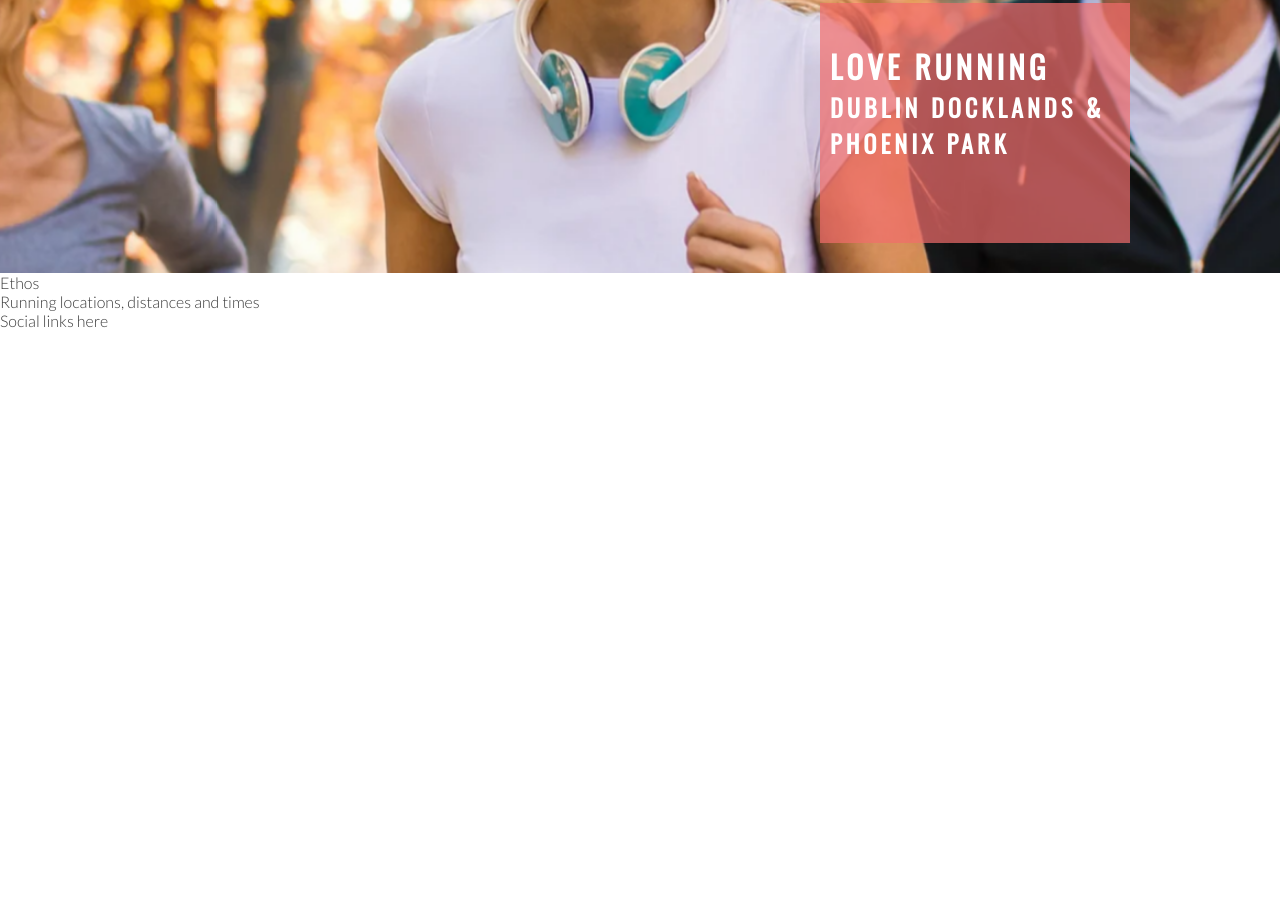
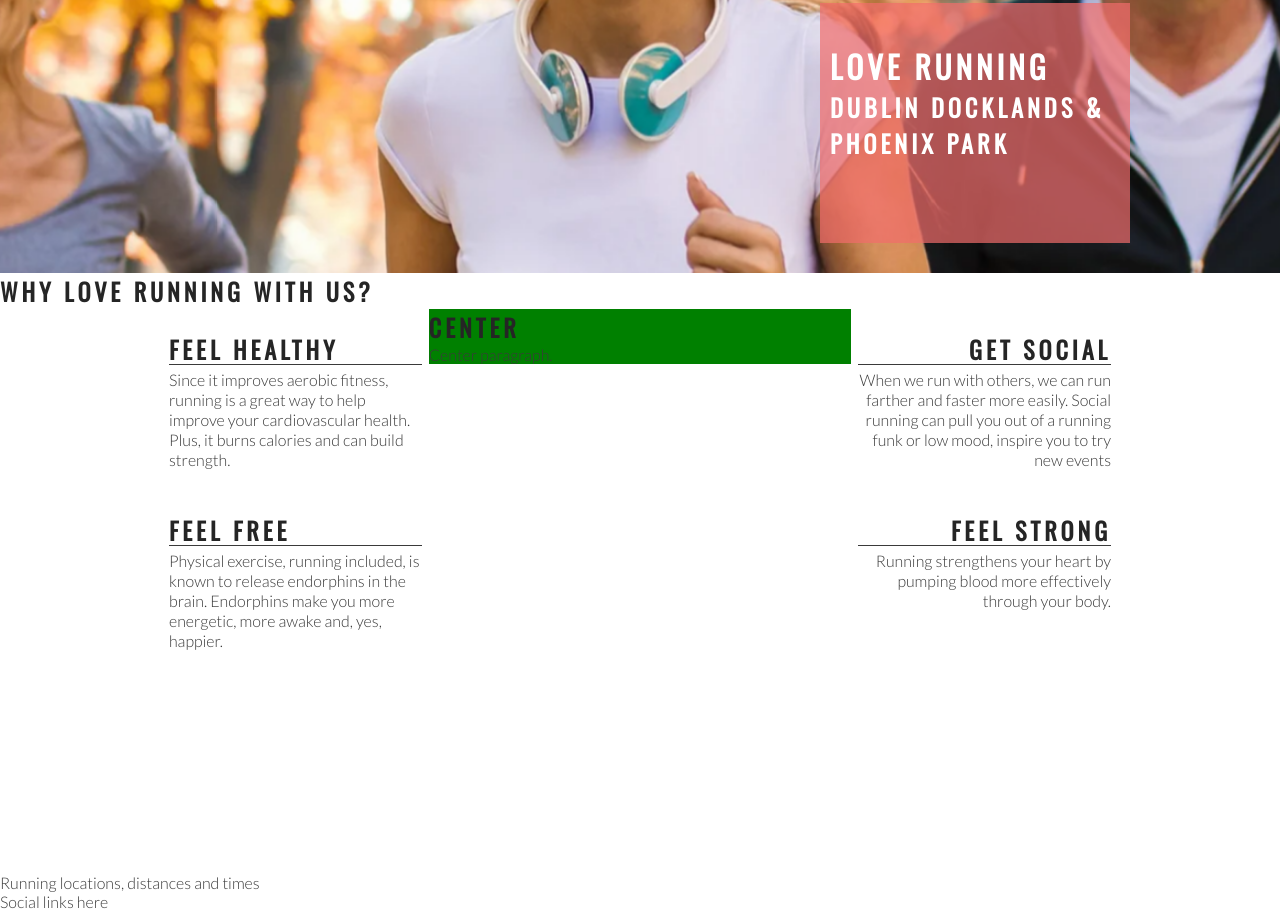
Before and after one commit to hardingrichard/love-running-project, a plain HTML site: page index.html in a window 1280 px wide. Shown: the part 402-1313 px from the top of the page. Before the commit the page ends 800 px from the top, so only its background shows below. Drawn offline with nearby package versions, Linux system fonts and the light colour scheme.

Commit message:
Add right about content and style

```diff
--- a/assets/css/style.css
+++ b/assets/css/style.css
@@ -23,6 +23,7 @@ h1, h2 {
 #logo {
     float: left;
     font-size: 280%;
+    margin-left: 30px;
 }
 
 #menu {
@@ -107,3 +108,57 @@ h1, h2 {
 
     position: absolute;
 }
+
+/* Club ethos */
+
+#club-ethos {
+    height: 600px;
+}
+
+#left-about {
+    padding-top: 30px;
+    width: 33%;
+    float: left;
+}
+
+#right-about {
+    padding-top: 30px;
+    width: 33%;
+    float: right;
+}
+
+#center-about {
+    width: 33%;
+    margin: 0 auto;
+    background-color: green;
+}
+
+hr {
+    border-top: 1px solid #3a3a3a;
+    width: 100%;
+    margin: 5px 0;
+}
+
+.left-about-heading {
+    width: 60%;
+    float: right;
+    line-height: 20px;
+    clear: both;
+    margin-bottom: 50px;
+}
+
+.right-about-heading {
+    width: 60%;
+    float: left;
+    line-height: 20px;
+    clear: both;
+    margin-bottom: 50px;
+}
+
+.right-about-heading h2 {
+    text-align: right;
+}
+
+.right-about-heading p {
+    text-align: right;
+}
--- a/index.html
+++ b/index.html
@@ -39,8 +39,48 @@
             <h3>Dublin Docklands & Phoenix Park</h3>
         </div>
     </section>
-    <section>
-        Ethos
+    <section id="club-ethos">
+        <h1>Why Love Running With Us?</h1>
+        <div id="left-about">
+            <div class="left-about-heading">
+                <h2>Feel Healthy</h2>
+                <hr>
+                <p>
+                    Since it improves aerobic fitness, running is a great way to help improve your cardiovascular health. Plus, it burns calories and can build strength.
+                </p>
+            </div>
+            <div class="left-about-heading">
+                <h2>Feel Free</h2>
+                <hr>
+                <p>
+                    Physical exercise, running included, is known to release endorphins in the brain. Endorphins make you more energetic, more awake and, yes, happier.
+                </p>
+            </div>
+        </div>
+        <div id="right-about">
+            <div class="right-about-heading">
+                <h2>Get Social</h2>
+                <hr>
+                <p>
+                    When we run with others, we can run farther and faster more easily. Social running can pull you out of a running funk or low mood, inspire you to try new events
+                </p>
+            </div>
+            <div class="right-about-heading">
+                <h2>Feel Strong</h2>
+                <hr>
+                <p>
+                    Running strengthens your heart by pumping blood more effectively through your body.
+                </p>
+            </div>
+        </div>
+        <div id="center-about">
+            <div class="center-about-heading">
+                <h2>Center</h2>
+                <p>
+                    Center paragraph.
+                </p>
+            </div>
+        </div>
     </section>
     <section>
         Running locations, distances and times
```
